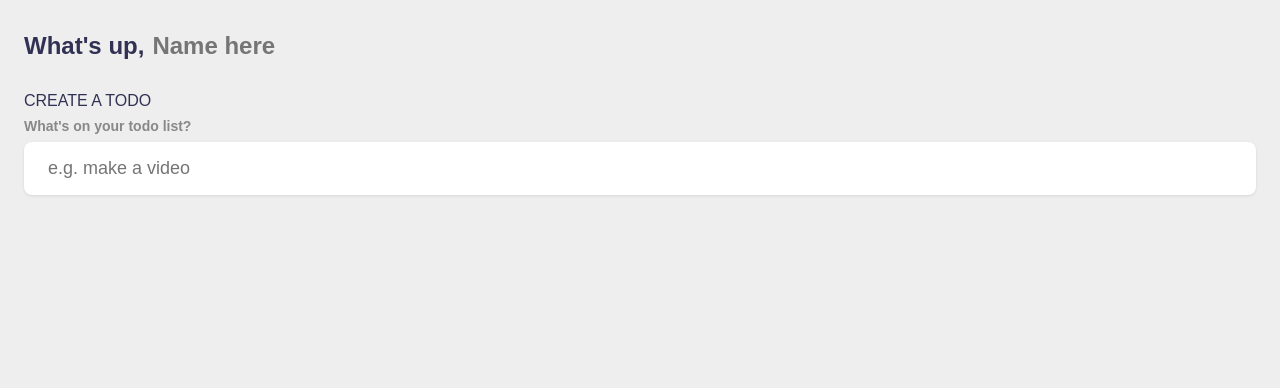
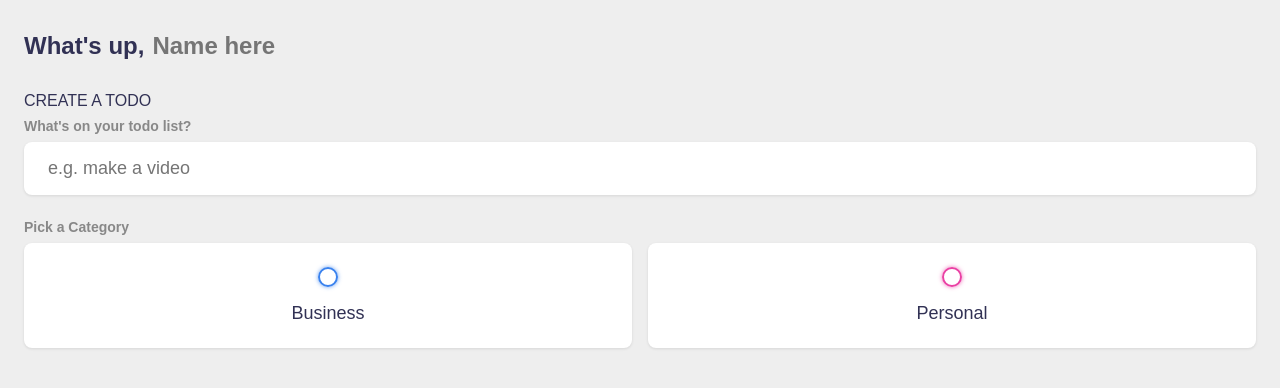
Before and after one commit to rjaybernardo/todo-list-vue, a Vue app: page / in a window 1280 px wide. Shown: the top 388 px of the page. Built offline with nearby package versions, Linux system fonts and the light colour scheme.

Commit message:
add radio buttons

```diff
--- a/src/App.vue
+++ b/src/App.vue
@@ -45,8 +45,33 @@
           placeholder="e.g. make a video"
           v-model="input_content"
         />
-
-        {{ input_content }}
+        <!-- input content displayed to input_content variable  -->
+        <!-- {{ input_content }} -->
+        <h4>Pick a Category</h4>
+        <div class="options">
+          <label>
+            <input
+              type="radio"
+              name="catogory"
+              id="category1"
+              value="business"
+              v-model="input_category"
+            />
+            <span class="bubble business"></span>
+            <div>Business</div>
+          </label>
+          <label>
+            <input
+              type="radio"
+              name="catogory"
+              id="category1"
+              value="personal"
+              v-model="input_category"
+            />
+            <span class="bubble personal"></span>
+            <div>Personal</div>
+          </label>
+        </div>
       </form>
     </section>
   </main>
```
